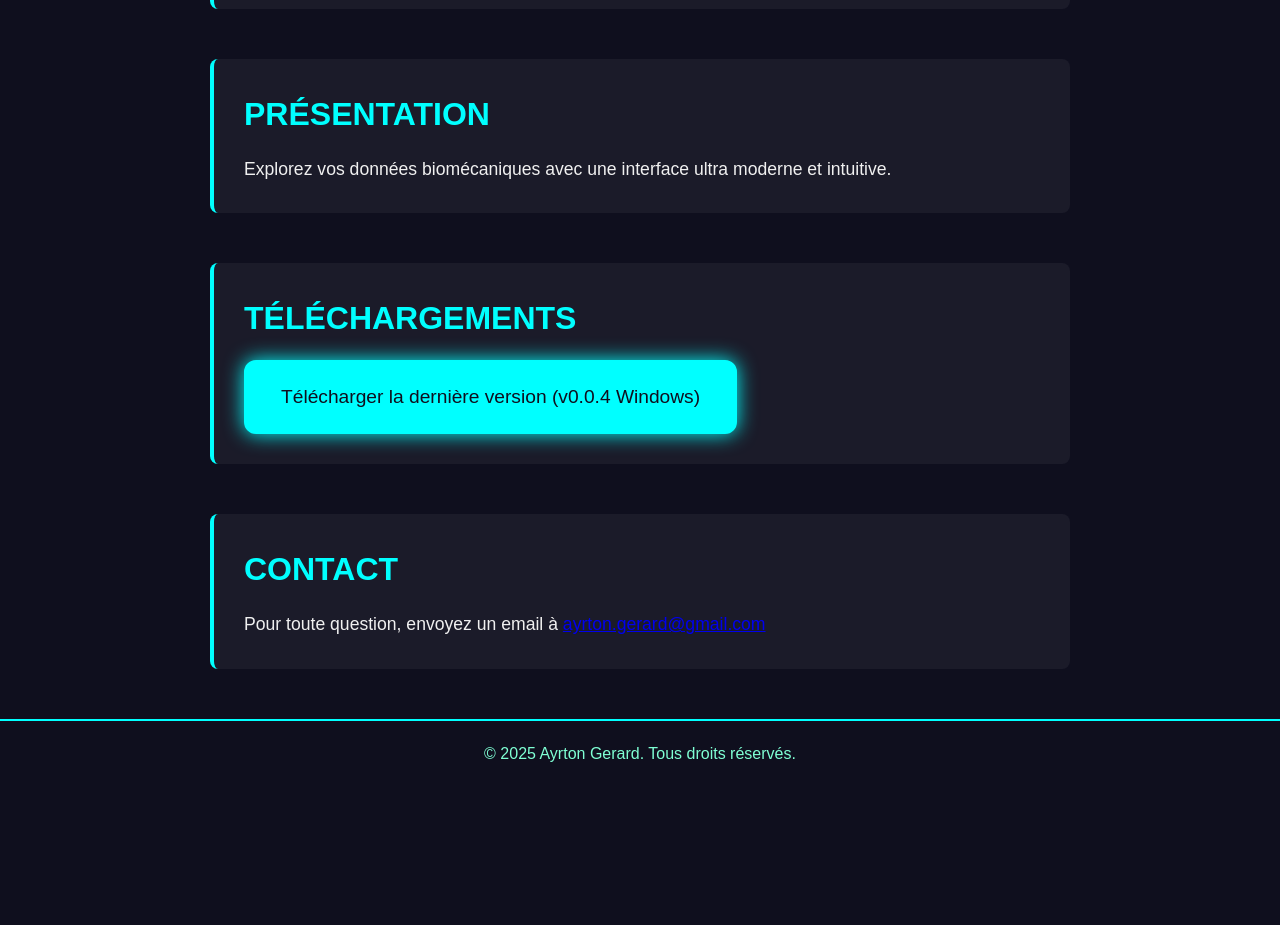
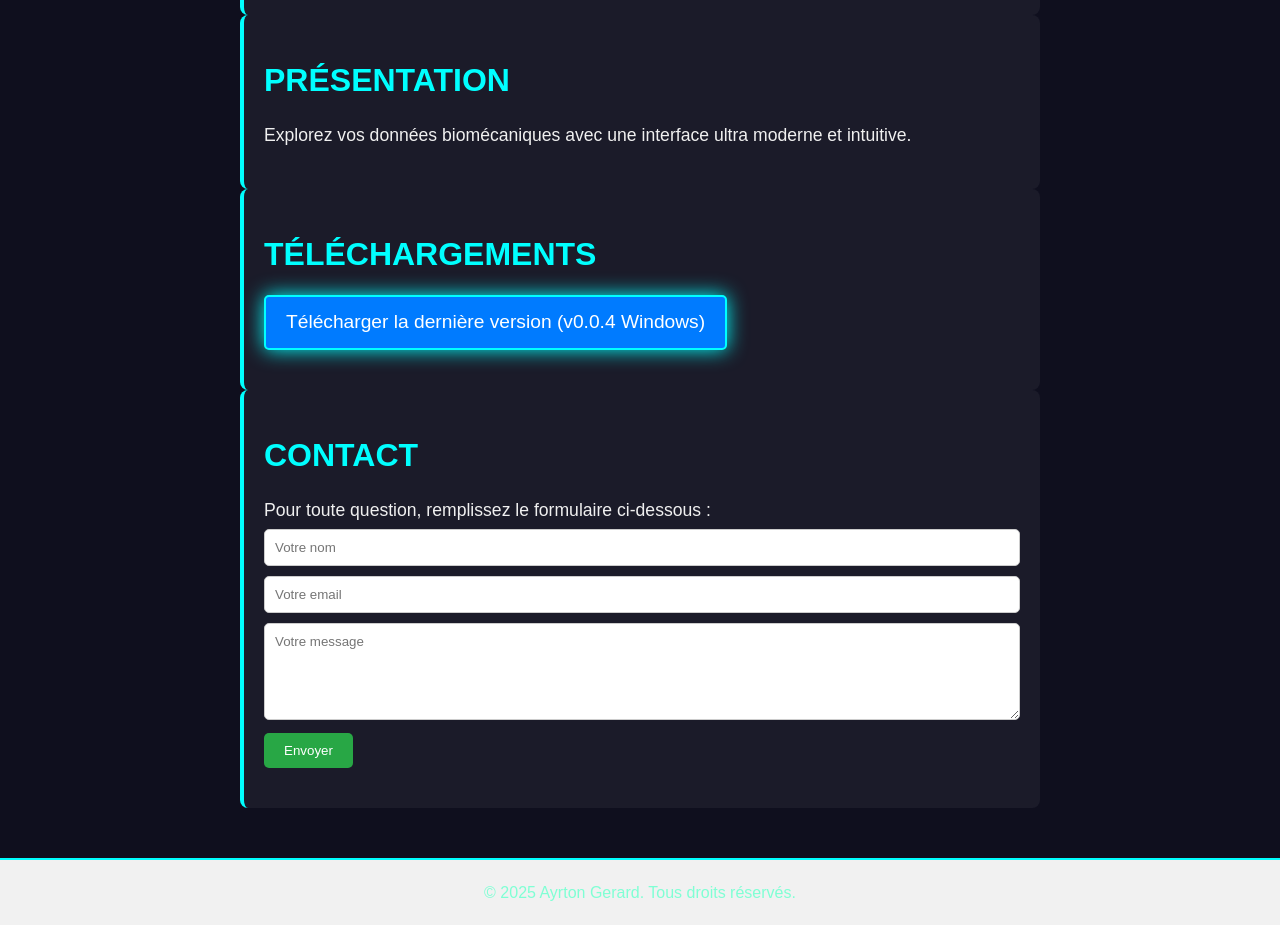
Before and after one commit to ayrton-gerard/astra_opensource, a plain HTML site: page index.html in a window 1280 px wide. Shown: the part 1031-1956 px from the top of the page. Before the commit the page ends 1817 px from the top, so only its background shows below. Drawn offline with Linux system fonts and the light colour scheme.

Commit message:
Update index.html

```diff
--- a/index.html
+++ b/index.html
@@ -5,44 +5,72 @@
     <meta name="viewport" content="width=device-width, initial-scale=1.0">
     <title>A.S.T.R.A.</title>
 
-    <!-- Favicon -->
-     <link rel="shortcut icon" type="image/png" href="favicon.png?">
+    <link rel="shortcut icon" type="image/png" href="favicon.png">
+    <link rel="stylesheet" href="style.css">
 
-    <!-- CSS séparé -->
-    <link rel="stylesheet" href="style.css">
+    <style>
+        body { font-family: Arial, sans-serif; margin:0; padding:0;}
+        header { background: #1a1a1a; color: white; padding: 20px; text-align:center;}
+        nav { background:#333; padding:10px; text-align:center;}
+        nav a { color:white; margin:0 15px; text-decoration:none; font-weight:bold;}
+        nav a:hover { text-decoration:underline;}
+        section { padding:40px 20px; max-width:800px; margin:auto;}
+        .download-btn { display:inline-block; padding:10px 20px; background:#007bff; color:white; text-decoration:none; border-radius:5px;}
+        .download-btn:hover { background:#0056b3;}
+        footer { text-align:center; padding:20px; background:#f1f1f1; }
+        form input, form textarea { width:100%; padding:10px; margin:5px 0; border-radius:5px; border:1px solid #ccc; }
+        form button { padding:10px 20px; background:#28a745; color:white; border:none; border-radius:5px; cursor:pointer;}
+        form button:hover { background:#218838; }
+    </style>
 </head>
 <body>
+
     <header>
         <h1>A.S.T.R.A. - Adaptive Software for Trauma Risk Analysis</h1>
         <p>L'outil de post-processing qui révolutionne tout</p>
     </header>
 
+    <nav>
+        <a href="#demo">Démo</a>
+        <a href="#presentation">Présentation</a>
+        <a href="#download">Téléchargements</a>
+        <a href="#contact">Contact</a>
+    </nav>
+
     <main>
-        <section class="demo">
+        <section id="demo" class="demo">
           <h2>Démo</h2>
           <p>Découvrez ASTRA en action :</p>
           <img src="demo.gif" alt="Animation ASTRA" style="max-width:500px; height:auto;">
         </section>
-        <section class="presentation">
+
+        <section id="presentation" class="presentation">
             <h2>Présentation</h2>
             <p>Explorez vos données biomécaniques avec une interface ultra moderne et intuitive.</p>
         </section>
 
-        <section class="download">
+        <section id="download" class="download">
             <h2>Téléchargements</h2>
             <a class="download-btn" href="https://github.com/ayrton-gerard/astra_opensource/releases/download/v0.0.4/ASTRA_v004.rar" target="_blank">
                 Télécharger la dernière version (v0.0.4 Windows)
             </a>
         </section>
 
-        <section class="contact">
+        <section id="contact" class="contact">
             <h2>Contact</h2>
-            <p>Pour toute question, envoyez un email à <a href="mailto:ayrton.gerard@gmail.com">ayrton.gerard@gmail.com</a></p>
+            <p>Pour toute question, remplissez le formulaire ci-dessous :</p>
+            <form action="send_mail.php" method="POST">
+                <input type="text" name="name" placeholder="Votre nom" required>
+                <input type="email" name="email" placeholder="Votre email" required>
+                <textarea name="message" rows="5" placeholder="Votre message" required></textarea>
+                <button type="submit">Envoyer</button>
+            </form>
         </section>
     </main>
 
     <footer>
         &copy; 2025 Ayrton Gerard. Tous droits réservés.
     </footer>
+
 </body>
 </html>
```
